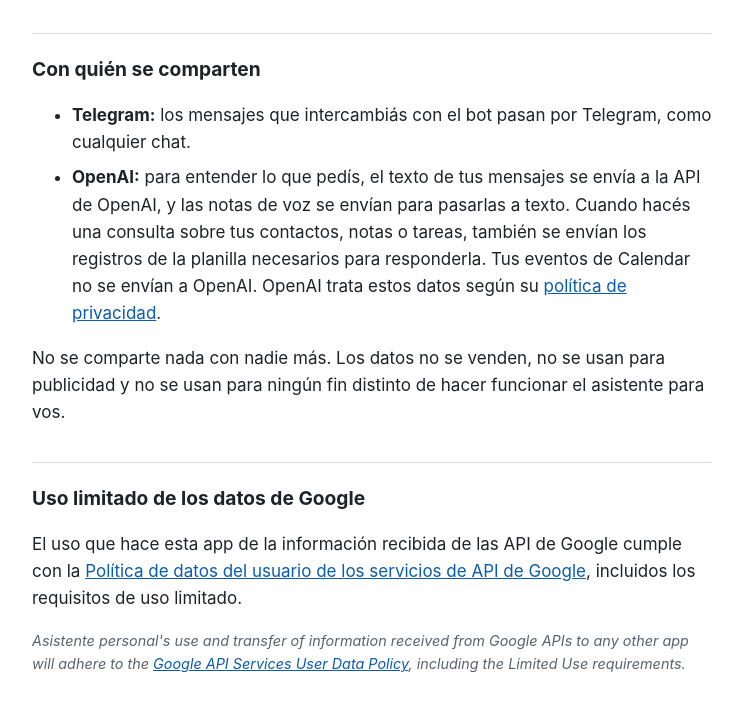
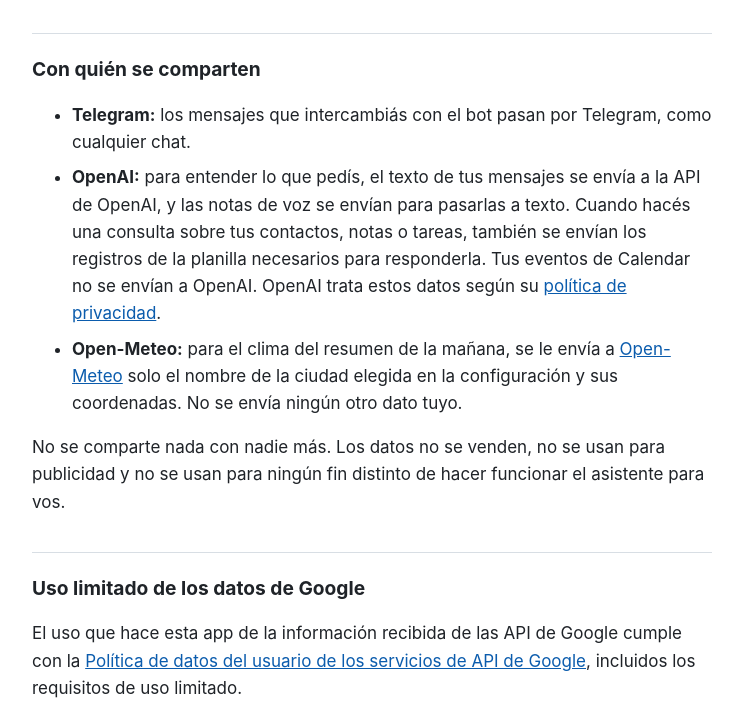
Before and after one commit to MauroMocciaro/asistente-privacidad, a plain HTML site: page privacidad.html in a window 1280 px wide. Shown: the part 1162-1871 px from the top of the page, without its empty margins (268-1011 px from the left). Drawn offline with Linux system fonts and the light colour scheme.

Commit message:
Privacidad: mencionar Open-Meteo (clima del resumen)
Co-Authored-By: Claude Opus 5.5 <noreply@anthropic.com>

```diff
--- a/privacidad.html
+++ b/privacidad.html
@@ -75,7 +75,7 @@ code {
 <p class="volver"><a href="./">← Asistente personal</a></p>
 
 <h1>Política de privacidad</h1>
-<p class="fecha">Última actualización: 17 de noviembre de 2026</p>
+<p class="fecha">Última actualización: 25 de noviembre de 2026</p>
 
 <h2>Qué es esta app</h2>
 <p>
@@ -131,6 +131,11 @@ code {
     OpenAI trata estos datos según su
     <a href="https://openai.com/policies/privacy-policy/">política de privacidad</a>.
   </li>
+  <li>
+    <strong>Open-Meteo:</strong> para el clima del resumen de la mañana, se le envía a
+    <a href="https://open-meteo.com/">Open-Meteo</a> solo el nombre de la ciudad elegida en la configuración
+    y sus coordenadas. No se envía ningún otro dato tuyo.
+  </li>
 </ul>
 <p>
   No se comparte nada con nadie más. Los datos no se venden, no se usan para publicidad
```
